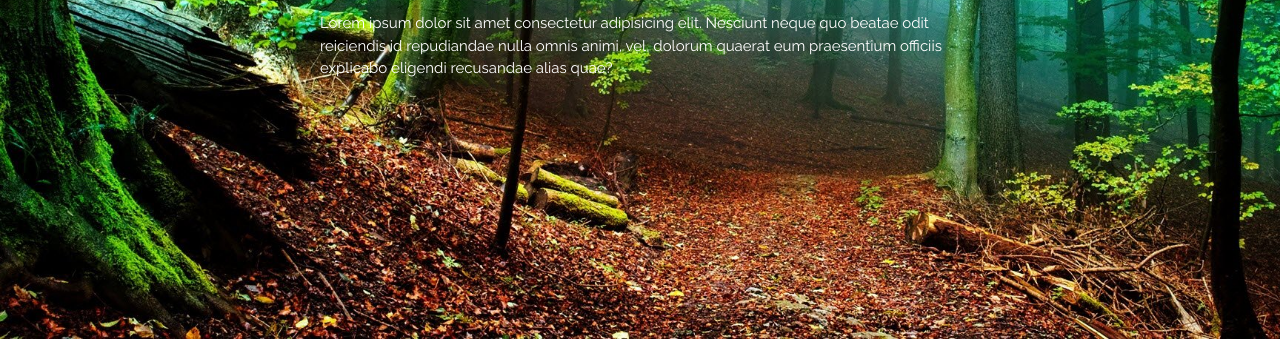
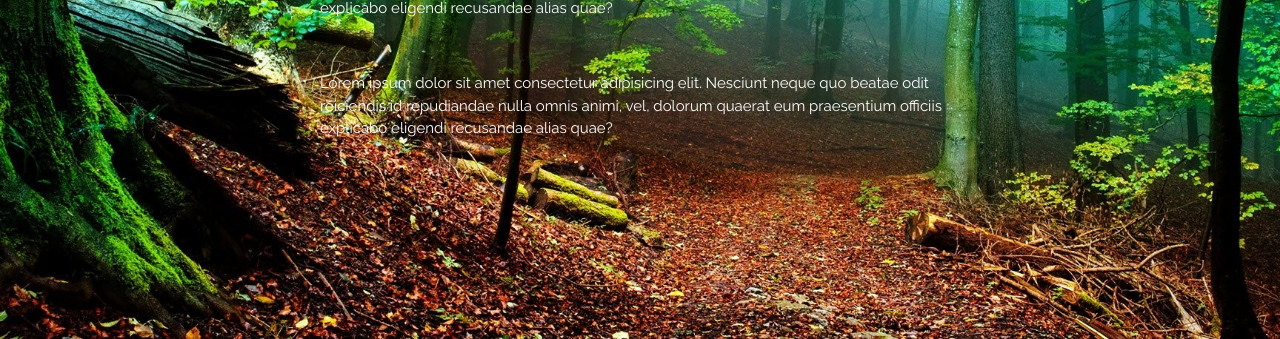
Before and after one commit to giedzz/dslab3, a website: page index.html in a window 1280 px wide. Shown: the part 461-800 px from the top of the page. Drawn offline with nearby package versions, Linux system fonts and the light colour scheme.

Commit message:
Pridėta pastraipa po pavadinimu

```diff
--- a/index.html
+++ b/index.html
@@ -24,6 +24,10 @@
         <div>
             <p>Lorem ipsum dolor sit amet consectetur adipisicing elit. Nesciunt neque quo beatae odit reiciendis id repudiandae nulla omnis animi, vel, dolorum quaerat eum praesentium officiis explicabo eligendi recusandae alias quae?</p>
         </div>
+        <br>
+        <div>
+            <p>Lorem ipsum dolor sit amet consectetur adipisicing elit. Nesciunt neque quo beatae odit reiciendis id repudiandae nulla omnis animi, vel, dolorum quaerat eum praesentium officiis explicabo eligendi recusandae alias quae?</p>
+        </div>
     </div>
 </div>
 
```
